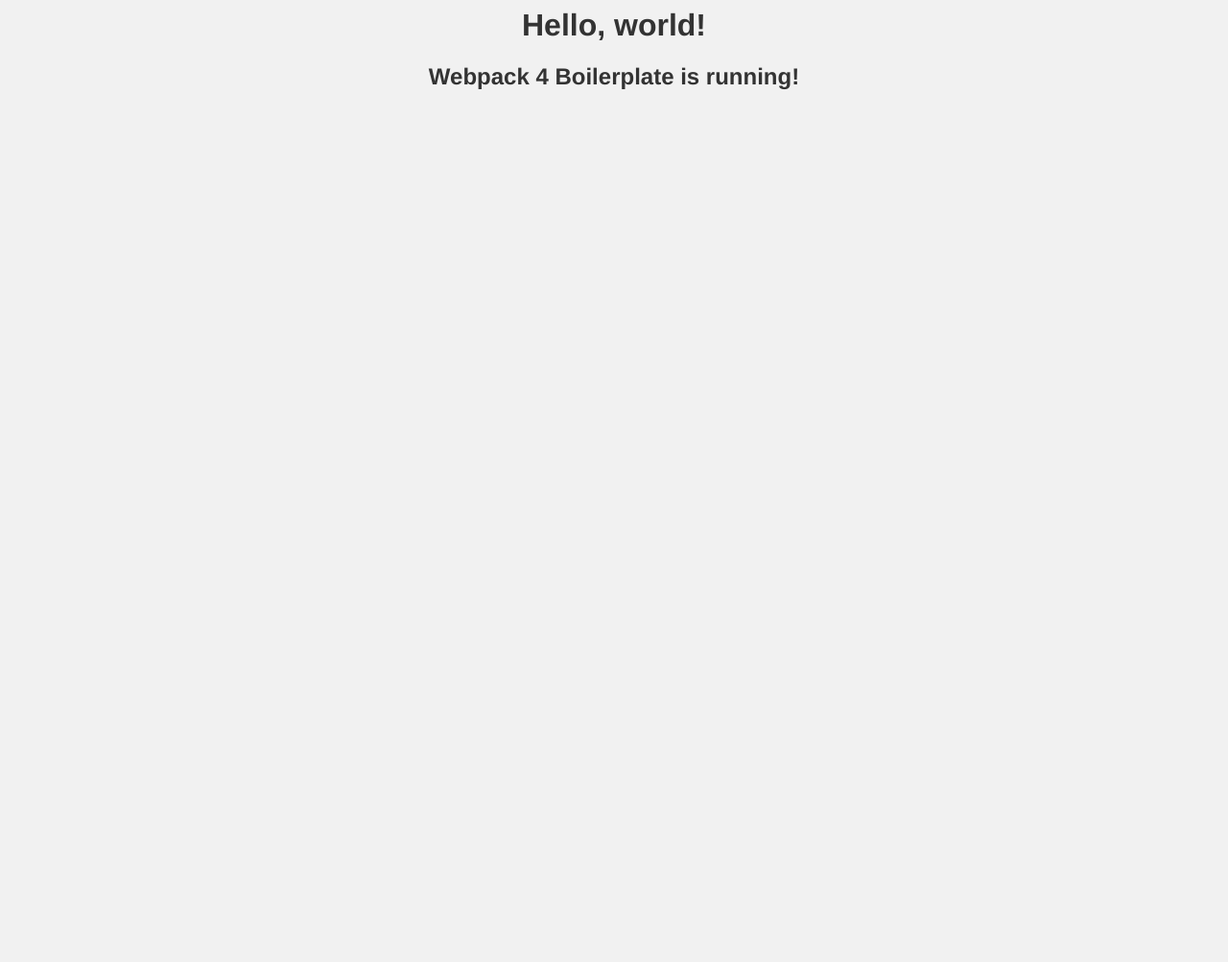
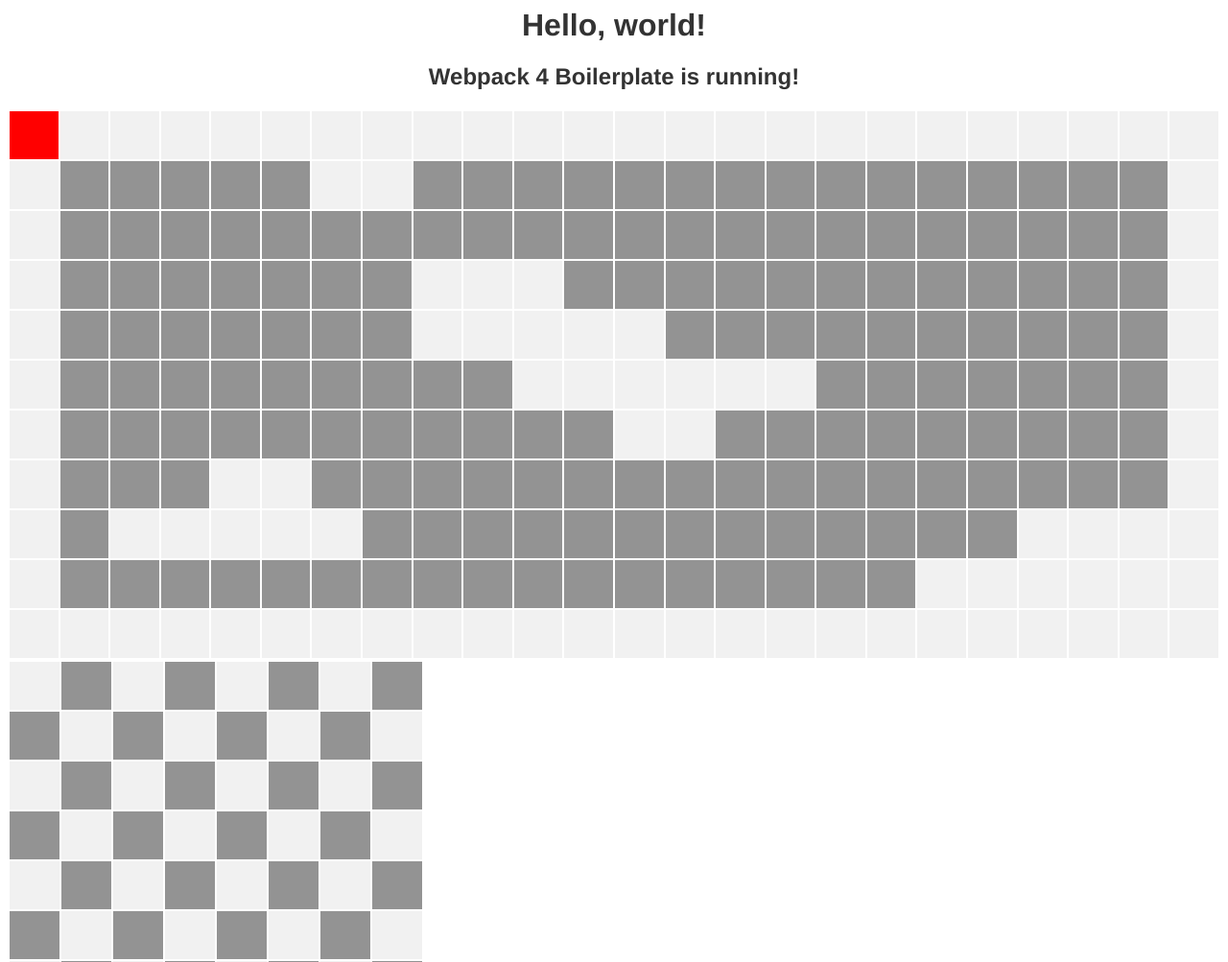
Before and after one commit to mwieth/Webpack-4-boilerplate, a website built with webpack: page src/index.html in a window 1280 px wide. Shown: the top 1003 px of the page at 96% size. Before the commit the page ends 800 px from the top, so only its background shows below. Built offline with nearby package versions, Linux system fonts and the light colour scheme.

Commit message:
init repo

```diff
--- a/src/index.js
+++ b/src/index.js
@@ -1,3 +1,90 @@
 import './styles/style.scss';
 
 console.log('hello world');
+
+var map = [
+  [1, 1, 1, 1, 1, 1, 1, 1, 1, 1, 1, 1, 1, 1, 1, 1, 1, 1, 1, 1, 1, 1, 1, 1],
+  [1, 0, 0, 0, 0, 0, 1, 1, 0, 0, 0, 0, 0, 0, 0, 0, 0, 0, 0, 0, 0, 0, 0, 1],
+  [1, 0, 0, 0, 0, 0, 0, 0, 0, 0, 0, 0, 0, 0, 0, 0, 0, 0, 0, 0, 0, 0, 0, 1],
+  [1, 0, 0, 0, 0, 0, 0, 0, 1, 1, 1, 0, 0, 0, 0, 0, 0, 0, 0, 0, 0, 0, 0, 1],
+  [1, 0, 0, 0, 0, 0, 0, 0, 1, 1, 1, 1, 1, 0, 0, 0, 0, 0, 0, 0, 0, 0, 0, 1],
+  [1, 0, 0, 0, 0, 0, 0, 0, 0, 0, 1, 1, 1, 1, 1, 1, 0, 0, 0, 0, 0, 0, 0, 1],
+  [1, 0, 0, 0, 0, 0, 0, 0, 0, 0, 0, 0, 1, 1, 0, 0, 0, 0, 0, 0, 0, 0, 0, 1],
+  [1, 0, 0, 0, 1, 1, 0, 0, 0, 0, 0, 0, 0, 0, 0, 0, 0, 0, 0, 0, 0, 0, 0, 1],
+  [1, 0, 1, 1, 1, 1, 1, 0, 0, 0, 0, 0, 0, 0, 0, 0, 0, 0, 0, 0, 1, 1, 1, 1],
+  [1, 0, 0, 0, 0, 0, 0, 0, 0, 0, 0, 0, 0, 0, 0, 0, 0, 0, 1, 1, 1, 1, 1, 1],
+  [1, 1, 1, 1, 1, 1, 1, 1, 1, 1, 1, 1, 1, 1, 1, 1, 1, 1, 1, 1, 1, 1, 1, 1]
+];
+
+var playField = document.createElement('table');
+let number = 0;
+
+map.forEach(row => {
+  const newRow = document.createElement('tr');
+  playField.appendChild(newRow);
+  row.forEach(tile => {
+    const rowTile = document.createElement('td');
+
+    tile ? rowTile.className = 'white' : rowTile.className = 'black';
+    rowTile.id = number;
+    newRow.appendChild(rowTile);
+    number++;
+  });
+});
+
+document.body.appendChild(playField);
+
+var table = document.createElement("table");
+table.className = "game-field";
+for (var i = 1; i < 9; i++) {
+  var tr = document.createElement('tr');
+  for (var j = 1; j < 9; j++) {
+    var td = document.createElement('td');
+    if (i % 2 == j % 2) {
+      td.className = "white";
+    } else {
+      td.className = "black";
+    }
+    tr.appendChild(td);
+  }
+  table.appendChild(tr);
+}
+document.body.appendChild(table);
+
+const fields = document.querySelectorAll('td');
+fields.forEach(el => {
+  /* el.addEventListener('click', () => {
+    console.log(el);
+  }) */
+});
+
+class Player {
+
+  constructor() {
+    this.currentPosition = 0;
+    const fieldPosition = document.getElementById(this.currentPosition);
+    fieldPosition.classList.add('player');
+  }
+
+  setStartPosition() {
+
+  }
+
+  moveLeft() {
+
+  }
+
+  moveRight() {
+    //document.getElementById(this.currentPosition).classList.remove('player');
+    this.currentPosition = this.currentPosition + 1;
+    console.log(this.currentPosition);
+    const fieldPosition = document.getElementById(this.currentPosition);
+    fieldPosition.classList.add('player');
+    console.log(this.currentPosition)
+  }
+
+}
+
+var lol = new Player();
+
+document.addEventListener('click', lol.moveRight);
--- a/src/styles/modules/base.scss
+++ b/src/styles/modules/base.scss
@@ -4,9 +4,33 @@
   box-sizing: border-box;
   color: $primary-color;
   font-family: $primary-font;
-  background: #f1f1f1;
 }
 
 .center {
   text-align: center;
 }
+
+table {
+  position: relative;
+}
+
+td {
+  width: 50px;
+  height: 50px;
+}
+
+.white {
+  background: #f1f1f1;
+}
+
+.black {
+  background: #939393;
+}
+
+.player {
+  //position: absolute;
+  background: red;
+  z-index: 2;
+  top: 0;
+  left: 0;
+}
```
Also changed, not shown: 1 other file.
